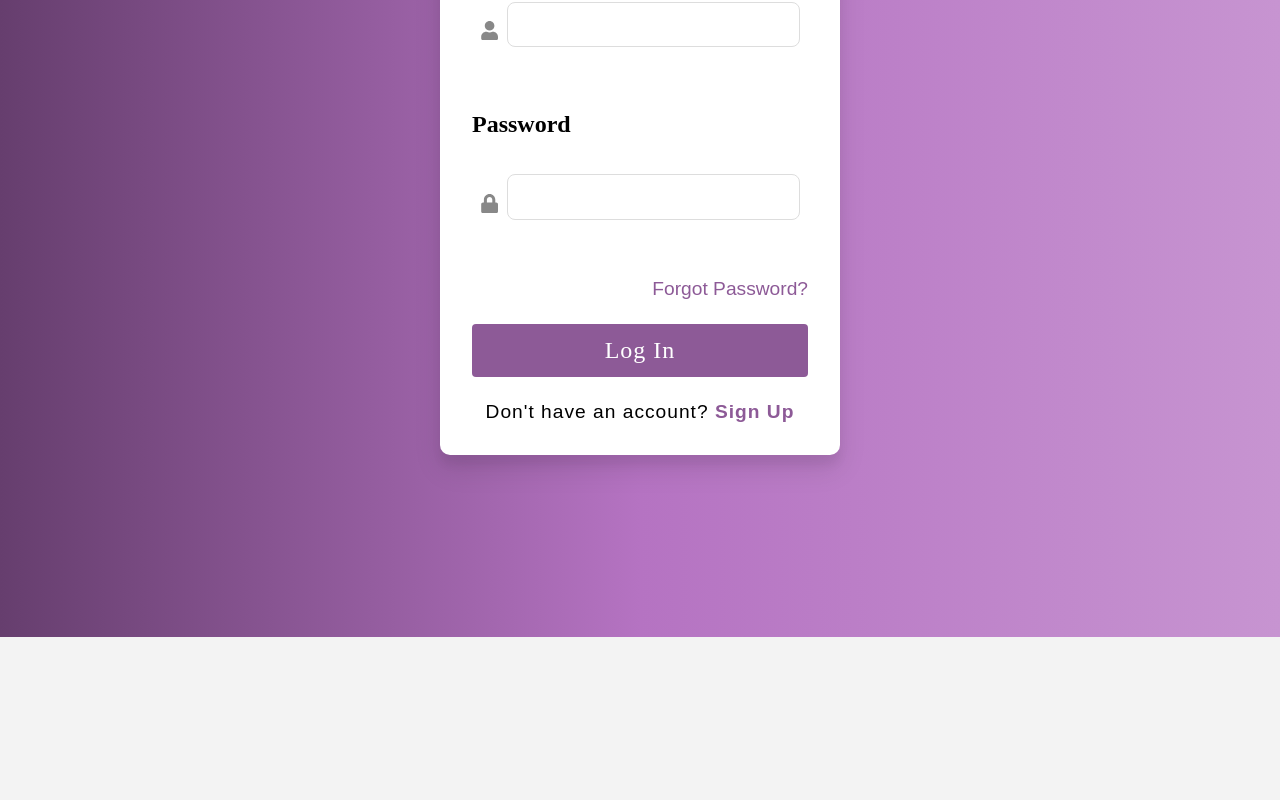
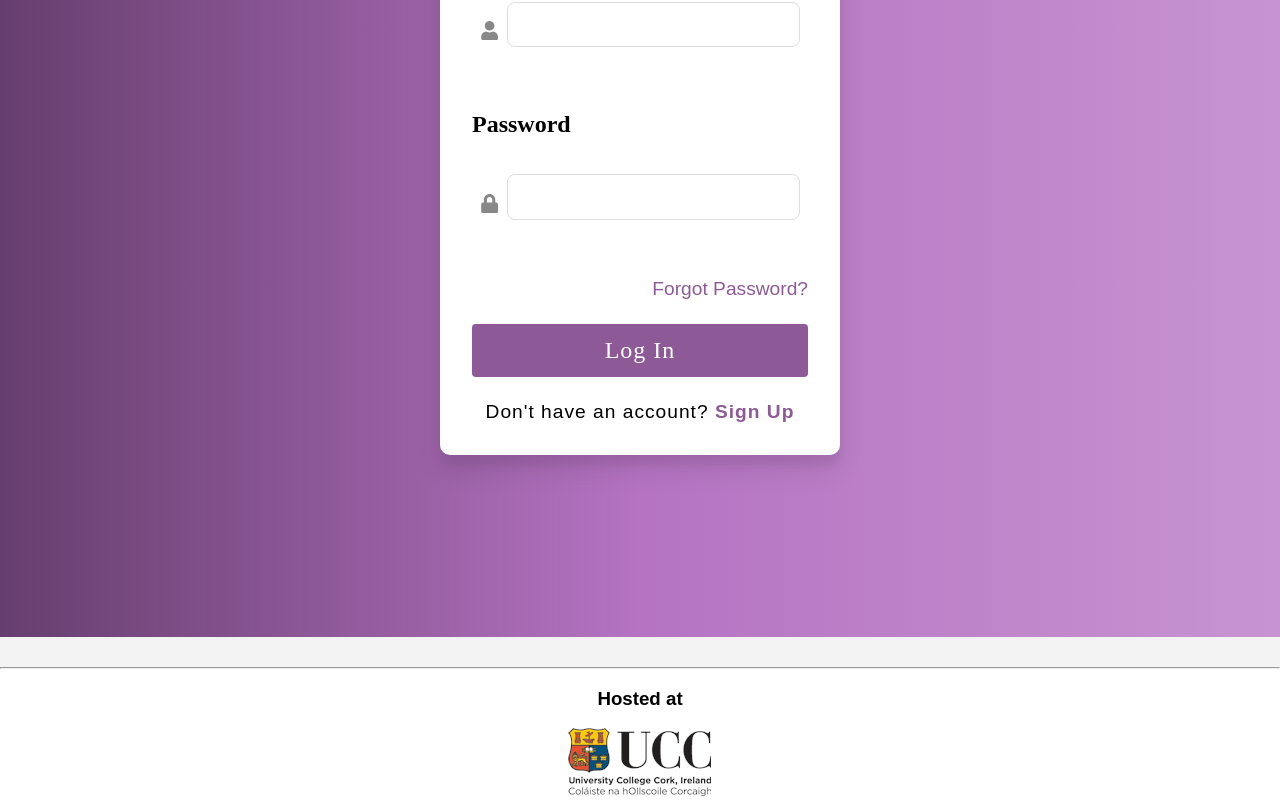
Before and after one commit to Aoibheannmangan/test-scheduler, a React (Create React App) app: page /login in a window 1280 px wide. Shown: the part 227-1027 px from the top of the page. Before the commit the page ends 864 px from the top, so only its background shows below. Built offline with nearby package versions, Linux system fonts and the light colour scheme; no server answers; a web font is replaced by a local one.

Commit message:
Added footer. Must add and style it.

```diff
--- a/src/App.js
+++ b/src/App.js
@@ -9,6 +9,7 @@ import SignUp from "./pages/signup";
 import ForgotPsw from "./components/forgotpsw";
 import ToggleAppointment from "./pages/Appointment";
 import Reports from "./pages/Reports";
+import Footer from "./components/Footer";
 import "@fontsource/sansation";
 import { LocalizationProvider } from "@mui/x-date-pickers";
 import { AdapterDayjs } from "@mui/x-date-pickers/AdapterDayjs";
@@ -37,6 +38,7 @@ function App() {
           </Route>
         </Routes>
       </div>
+      <Footer />
     </LocalizationProvider>
   );
 }
--- /dev/null
+++ b/src/components/Footer.css
@@ -0,0 +1,6 @@
+.Footer {
+  background: #ffffff;
+  text-align: center;
+  font-family: Arial, sans-serif;
+  margin-top: 30px;
+}
--- /dev/null
+++ b/src/components/Footer.js
@@ -0,0 +1,16 @@
+import React from "react";
+import uccLogo from "./../assets/uccFooter.png";
+import "./Footer.css";
+
+// Footer placed at the bottom of all pages
+const Footer = () => {
+  return (
+    <div className="Footer">
+      <hr />
+      <h3>Hosted at</h3>
+      <img src={uccLogo} alt="UccLogo" />
+    </div>
+  );
+};
+
+export default Footer;
```
Also changed, not shown: src/assets/uccFooter.png (added).
